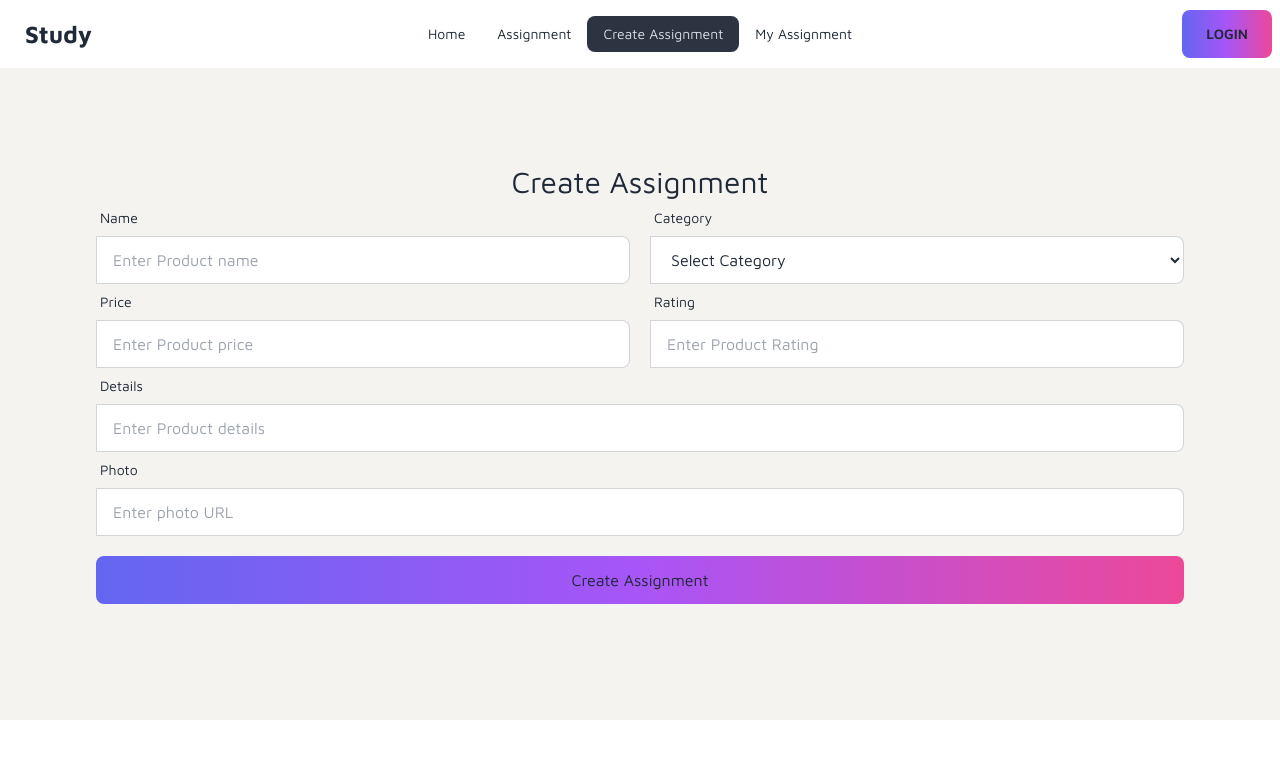
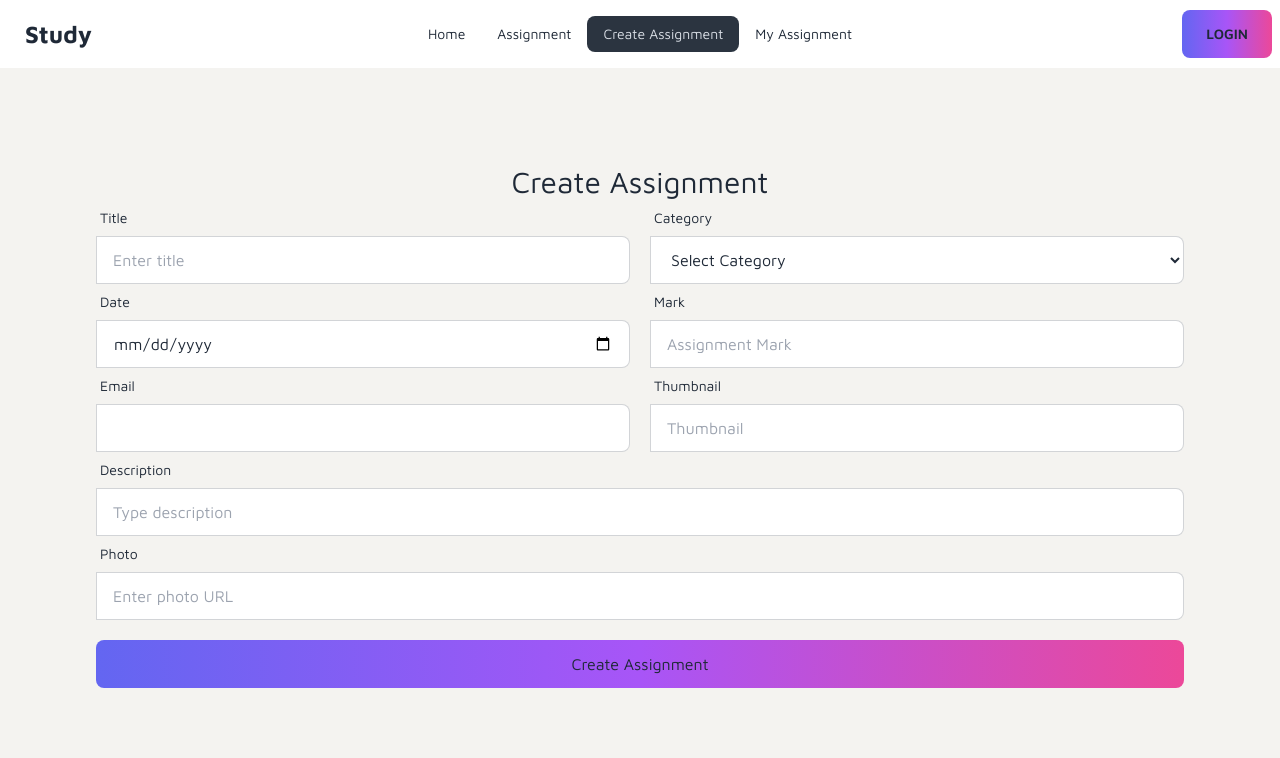
Before and after one commit to forhadhossen1/online-study-client-side, a React (Vite) app: page /createAssignment in a window 1280 px wide. Shown: the top 758 px of the page. Built offline with nearby package versions, Linux system fonts and the light colour scheme; no server answers.

Commit message:
CreateAssignment page document some change

```diff
--- a/src/Pages/CreateAssignment.jsx
+++ b/src/Pages/CreateAssignment.jsx
@@ -1,21 +1,26 @@
+import { useContext } from "react";
+import { AuthContext } from "../AuthProvider/AuthProvider";
 
 
 const CreateAssignment = () => {
+    const {user} = useContext(AuthContext);
 
     const handleCreateAssignment = event => {
         event.preventDefault();
 
         const form = event.target;
-        const name = form.name.value;
-        const brand = form.brand_name.value;
-        const price = form.price.value;
-        const rating = form.rating.value;
-        const details = form.details.value;
+        const title = form.title.value;
+        const category = form.category_name.value;
+        const date = form.date.value;
+        const email = user?.email;
+        const mark = form.mark.value;
+        const thumbnail = form.thumbnail.value;
+        const description = form.description.value;
         const photo = form.photo.value;
 
-        const newProduct = { name, brand, price, rating, details, photo }
+        const newAssignment = { title, category, date, mark, thumbnail, description, photo,email }
 
-        console.log(newProduct);
+        console.log(newAssignment);
 
     }
 
@@ -27,10 +32,10 @@ const CreateAssignment = () => {
                 <div className="md:flex gap-5">
                     <div className="form-control md:w-1/2">
                         <label className="label">
-                            <span className="label-text">Name</span>
+                            <span className="label-text">Title</span>
                         </label>
                         <label className="input-group">
-                            <input type="text" name="name" placeholder="Enter Product name" className="input input-bordered w-full" />
+                            <input type="text" name="title" placeholder="Enter title" className="input input-bordered w-full" />
                         </label>
                     </div>
 
@@ -40,7 +45,7 @@ const CreateAssignment = () => {
                         </label>
                         <label className="input-group">
                             {/* <input type="text" name="brand_name" placeholder="Enter product brand" className="input input-bordered w-full" /> */}
-                            <select name="brand_name" className="input input-bordered w-full" >
+                            <select name="category_name" className="input input-bordered w-full" >
                                 <option disabled selected>Select Category</option>
                                 <option>Easy</option>
                                 <option>Medium</option>
@@ -54,19 +59,42 @@ const CreateAssignment = () => {
                 <div className="md:flex  gap-5">
                     <div className="form-control md:w-1/2">
                         <label className="label">
-                            <span className="label-text">Price</span>
+                            <span className="label-text">Date</span>
                         </label>
                         <label className="input-group">
-                            <input type="text" name="price" placeholder="Enter Product price" className="input input-bordered w-full" />
+                            <input type="date" name="date" placeholder="Enter Product price" className="input input-bordered w-full" />
                         </label>
                     </div>
 
                     <div className="form-control md:w-1/2">
                         <label className="label">
-                            <span className="label-text">Rating</span>
+                            <span className="label-text">Mark</span>
                         </label>
                         <label className="input-group">
-                            <input type="text" name="rating" placeholder="Enter Product Rating" className="input input-bordered w-full" />
+                            <input type="text" name="mark" placeholder="Assignment Mark" className="input input-bordered w-full" />
+                        </label>
+                    </div>
+
+
+                </div>
+
+                {/* email  */}
+                <div className="md:flex  gap-5">
+                    <div className="form-control md:w-1/2">
+                        <label className="label">
+                            <span className="label-text">Email</span>
+                        </label>
+                        <label className="input-group">
+                            <input type="text" defaultValue={user?.email} name="email" className="input input-bordered w-full" />
+                        </label>
+                    </div>
+
+                    <div className="form-control md:w-1/2">
+                        <label className="label">
+                            <span className="label-text">Thumbnail</span>
+                        </label>
+                        <label className="input-group">
+                            <input type="text" name="thumbnail" placeholder="Thumbnail" className="input input-bordered w-full" />
                         </label>
                     </div>
 
@@ -77,10 +105,10 @@ const CreateAssignment = () => {
 
                 <div className="form-control w-full">
                     <label className="label">
-                        <span className="label-text">Details</span>
+                        <span className="label-text">Description</span>
                     </label>
                     <label className="input-group">
-                        <input type="text" name="details" placeholder="Enter Product details" className="input input-bordered w-full" />
+                        <input type="text" name="description" placeholder="Type description" className="input input-bordered w-full" />
                     </label>
                 </div>
 
```
